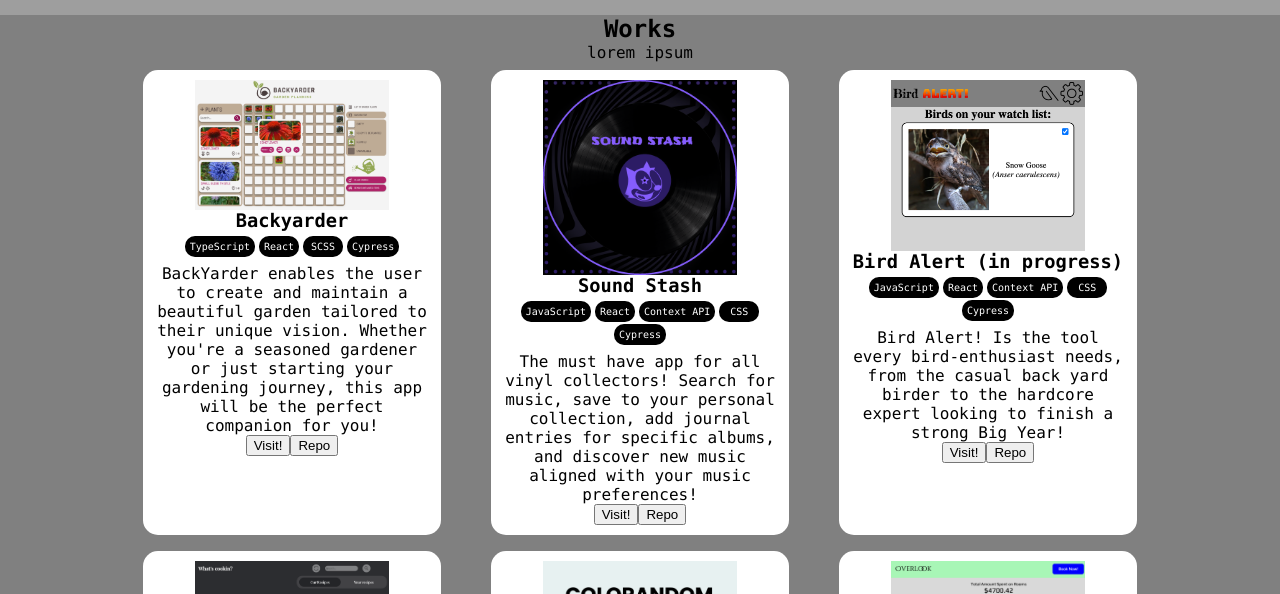
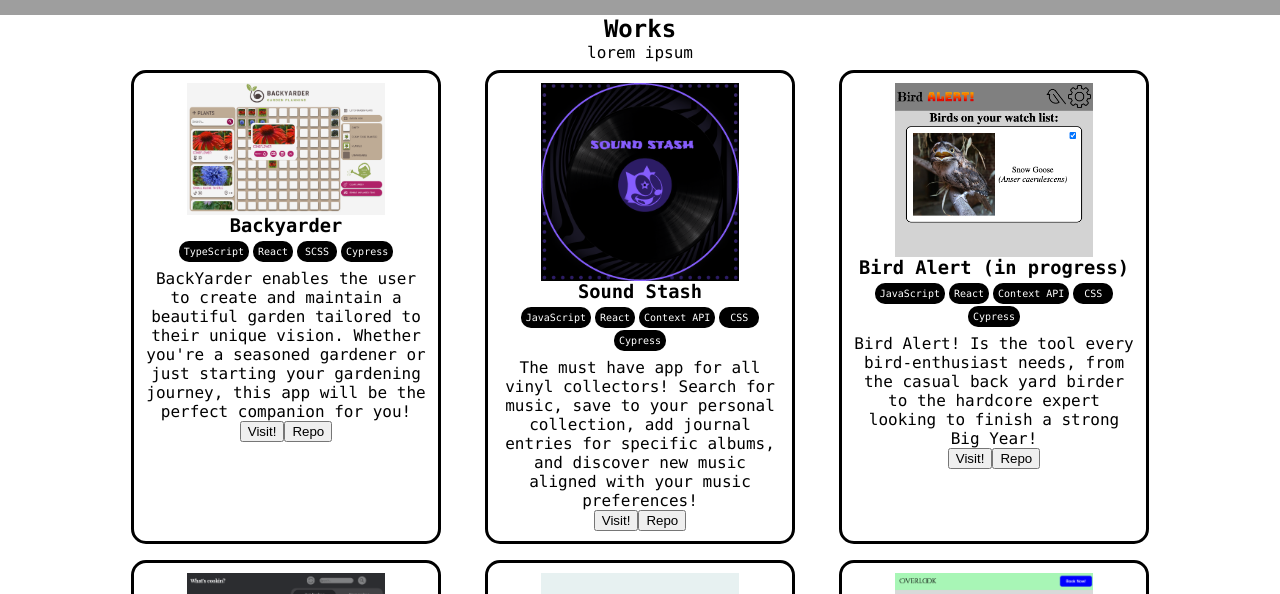
Before and after one commit to mbenfowler/portfolio, a React (Create React App) app: page / in a window 1280 px wide. Shown: the part 581-1175 px from the top of the page. Built offline with nearby package versions, Linux system fonts and the light colour scheme; grey boxes are pictures that could not be loaded; a web font is replaced by a local one.

Commit message:
Start works route at 1, update styling

```diff
--- a/src/components/Card/Card.scss
+++ b/src/components/Card/Card.scss
@@ -1,7 +1,7 @@
 .card {
     background-color: white;
     width: 80%;
-    border-color: black;
+    border: solid black;
     border-radius: 15px;
     display: flex;
     flex-direction: column;
--- a/src/components/Resume/resumeData.tsx
+++ b/src/components/Resume/resumeData.tsx
@@ -3,7 +3,7 @@ const SKILLS = [
     'TypeScript',
     'JavaScript',
     'HTML',
-    'CSS/SCSS',
+    '(S)CSS',
     'Localization',
     'Software Quality Assurance',
     'Test Automation',
--- a/src/components/Works/Works.scss
+++ b/src/components/Works/Works.scss
@@ -1,6 +1,6 @@
 .works {
     height: fit-content;
-    background-color: gray;
+    background-color: white;
     display: flex;
     flex-direction: column;
     align-items: center;
--- a/src/components/Works/worksData.tsx
+++ b/src/components/Works/worksData.tsx
@@ -65,4 +65,4 @@ const worksDataWithoutIDs = [
     }
 ]
 
-export const WORKS_DATA = worksDataWithoutIDs.map((project, i) => ({id: i, ...project}))
+export const WORKS_DATA = worksDataWithoutIDs.map((project, i) => ({id: i + 1, ...project}))
```
